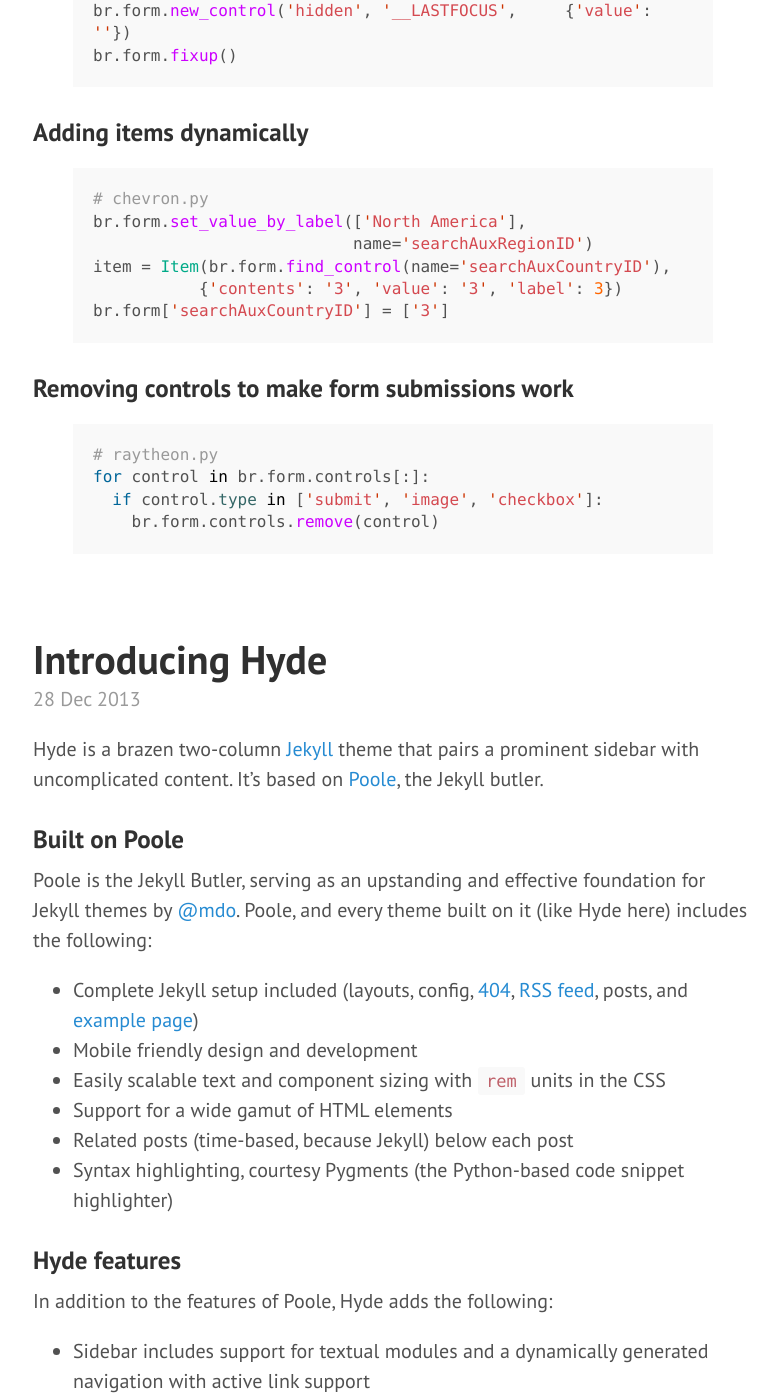
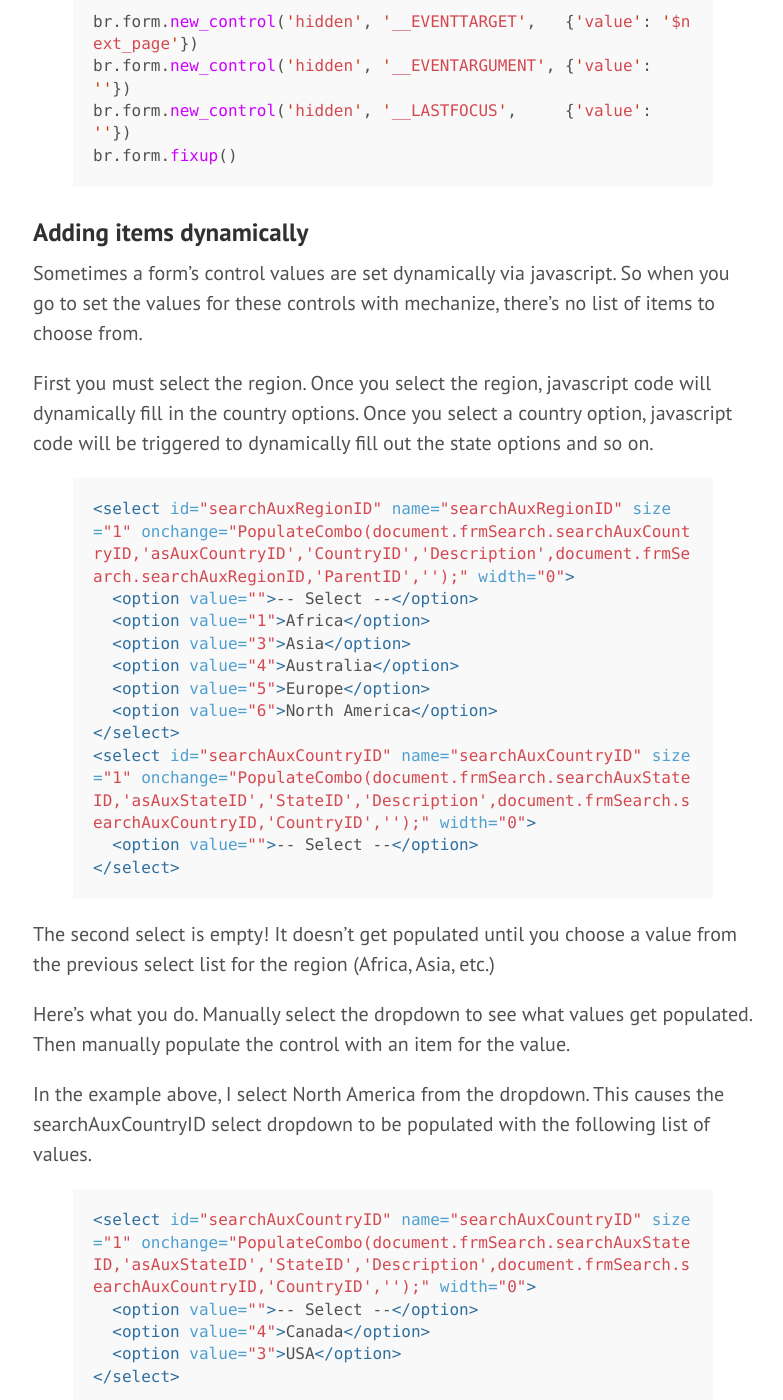
Before and after one commit to thayton/thayton.github.io, a Jekyll site: the page built from index.html, in a window 1280 px wide and 1400 px high, scrolled down 6281 px. Shown: the whole window, without its empty margins (427-1210 px from the left). Built offline with Jekyll 4.4.1, drawn with Linux system fonts in a browser that asks for light colours; Markdown is read by kramdown in place of the engine named in the settings; the list of posts is cut into pages by our own code; some of the changed text lies outside the part shown.

Commit message:
dynamic item

```diff
--- a/_posts/2014-11-28-form-handling-with-mechanize-and-beautifulsoup.md
+++ b/_posts/2014-11-28-form-handling-with-mechanize-and-beautifulsoup.md
@@ -166,6 +166,8 @@
 
 ## When things go wrong
 
+Here are some common issues you may encounter when handling forms with mechanize.
+
 ### Handling 'ParseError: OPTION outside of SELECT'
 
 If you attempt to select a form but it fails with the following error:
@@ -234,7 +236,8 @@
 {% endhighlight %}
 
 Since mechanize does not pick up these controls, you will need to create them yourself
-to get the form submission to work:
+to get the form submission to work. Use the `new_control` method to add these controls
+to the form and set their values at the same time:
 
 {% highlight python %}
 
@@ -245,6 +248,49 @@
 {% endhighlight %}
 
 ### Adding items dynamically
+
+Sometimes a form's control values are set dynamically via javascript. So when you go
+to set the values for these controls with mechanize, there's no list of items to choose
+from.
+
+First you must select the region. Once you select the region, javascript code will dynamically
+fill in the country options. Once you select a country option, javascript code will be triggered
+to dynamically fill out the state options and so on.
+
+{% highlight html %}
+<select id="searchAuxRegionID" name="searchAuxRegionID" size="1" onchange="PopulateCombo(document.frmSearch.searchAuxCountryID,'asAuxCountryID','CountryID','Description',document.frmSearch.searchAuxRegionID,'ParentID','');" width="0">
+  <option value="">-- Select --</option>
+  <option value="1">Africa</option>
+  <option value="3">Asia</option>
+  <option value="4">Australia</option>
+  <option value="5">Europe</option>
+  <option value="6">North America</option>
+</select>
+<select id="searchAuxCountryID" name="searchAuxCountryID" size="1" onchange="PopulateCombo(document.frmSearch.searchAuxStateID,'asAuxStateID','StateID','Description',document.frmSearch.searchAuxCountryID,'CountryID','');" width="0">
+  <option value="">-- Select --</option>
+</select>
+{% endhighlight %}
+
+The second select is empty! It doesn't get populated until you choose a value from the previous select list for
+the region (Africa, Asia, etc.)
+
+Here's what you do. Manually select the dropdown to see what values get populated. Then manually
+populate the control with an item for the value.
+
+In the example above, I select North America from the dropdown. This causes the searchAuxCountryID select
+dropdown to be populated with the following list of values.
+
+{% highlight html %}
+<select id="searchAuxCountryID" name="searchAuxCountryID" size="1" onchange="PopulateCombo(document.frmSearch.searchAuxStateID,'asAuxStateID','StateID','Description',document.frmSearch.searchAuxCountryID,'CountryID','');" width="0">
+  <option value="">-- Select --</option>
+  <option value="4">Canada</option>
+  <option value="3">USA</option>
+</select>
+{% endhighlight %}
+
+
+I want searchAuxCountryID to be set to "3" for USA. So, I create the item
+manually with the desired value:
 
 {% highlight python %}
 # chevron.py
```
